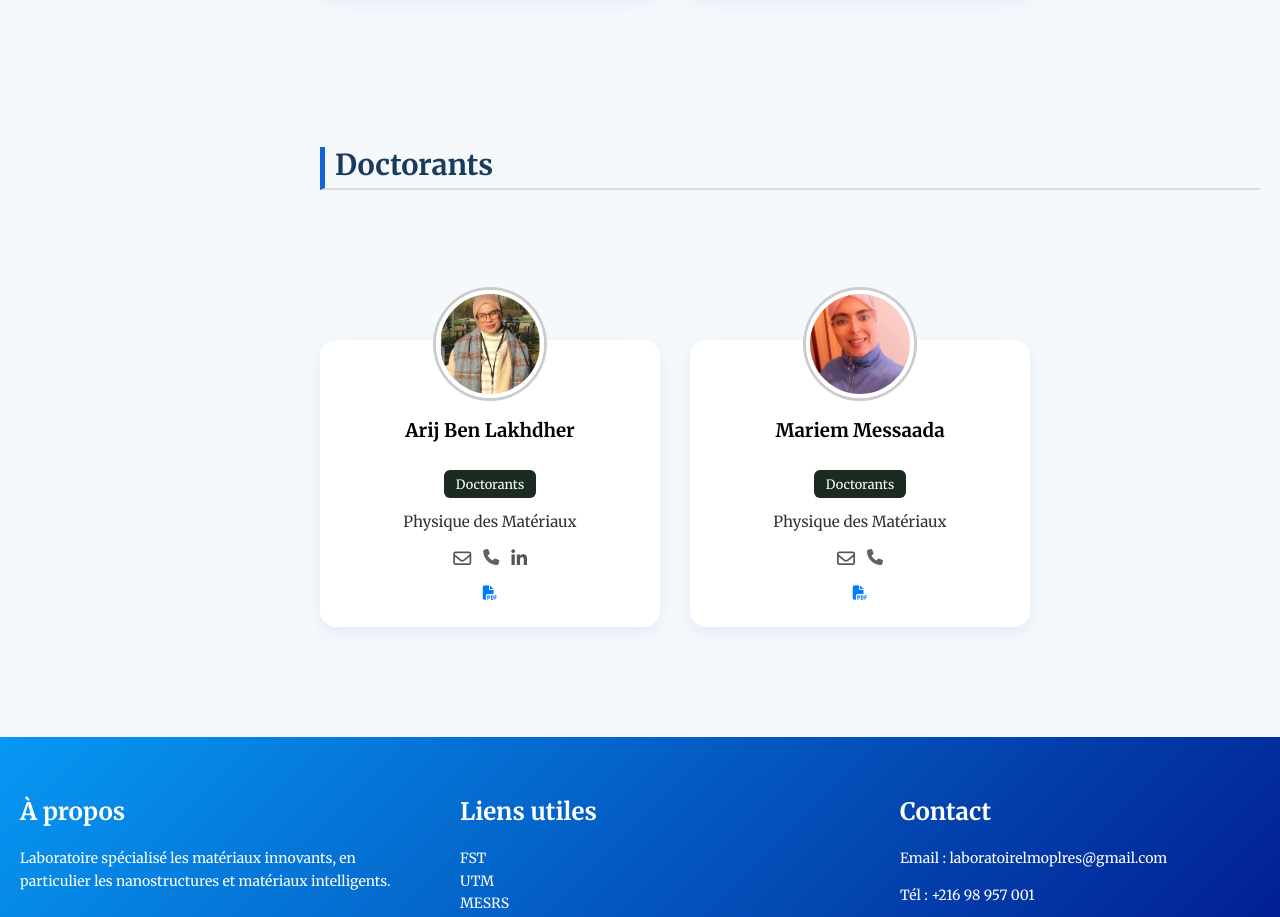
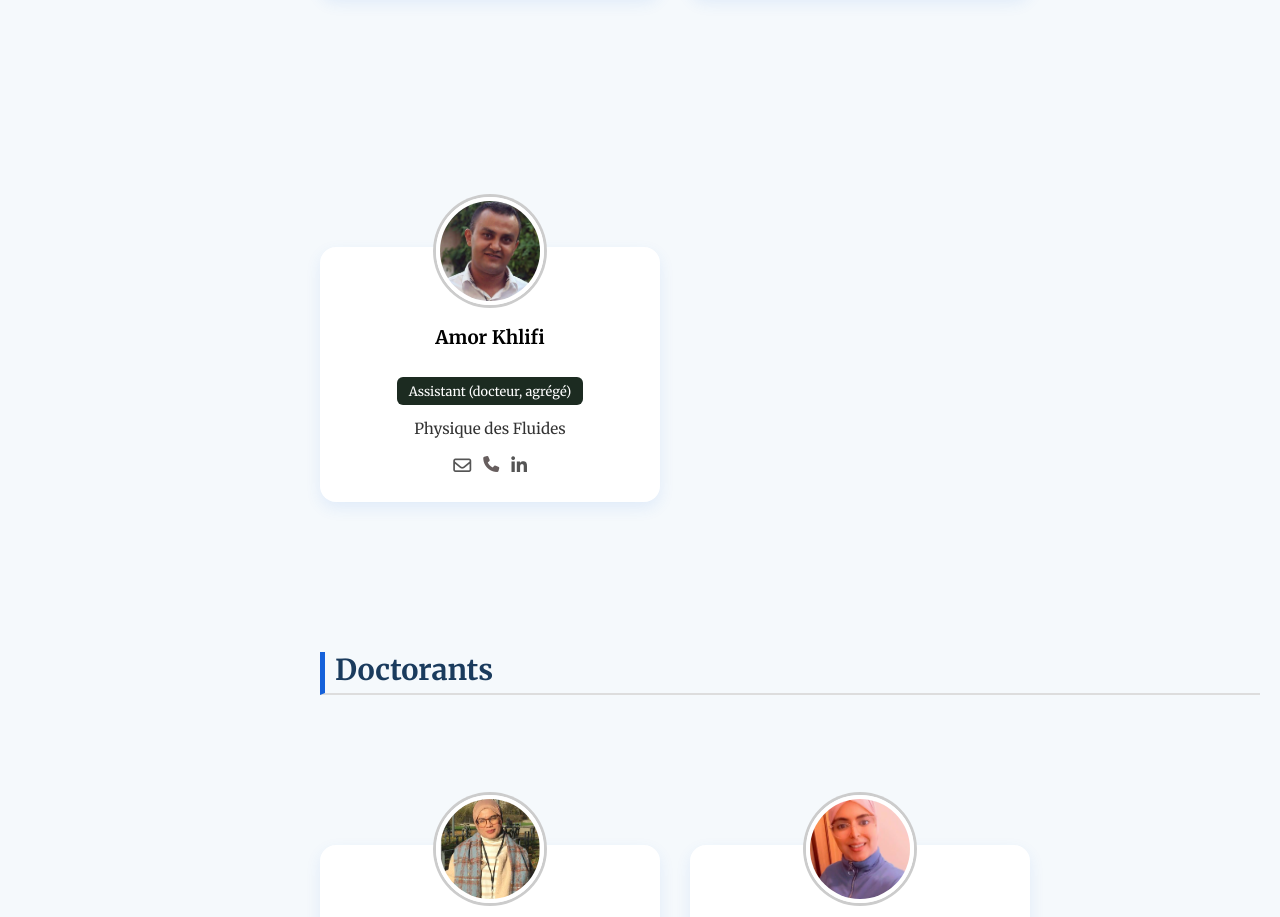
Before and after one commit to AbirBal/LMOP, a website: page equipe.html in a window 1280 px wide. Shown: the part 4708-5625 px from the top of the page. Drawn offline with Linux system fonts and the light colour scheme.

Commit message:
Ajout d'un chercheur

```diff
--- a/equipe.html
+++ b/equipe.html
@@ -417,7 +417,33 @@
    <a href="https://mail.google.com/mail/?view=cm&to=rouahi_ahlem@yahoo.fr&su=Demande%20de%20contact&body=Bonjour%20Docteur%20Ahlem"target="_blank"><i class="fa-regular fa-envelope"></i></a>
  </div>
 </div>
-</div></div>
+</div>
+ <div class="cards-container">
+<div class="card">
+ <div class="profile-pic">
+   <img src="photo personnel\Khlifi Amor.jpeg" alt=" Amor Khlifi">
+ </div>
+ <h3> Amor Khlifi </h3>
+ <div class="badge">Assistant (docteur, agrégé)</div>
+ <p class="institution">Physique des Fluides</p>
+ <div class="contact-icons">
+   <a href="https://mail.google.com/mail/?view=cm&to=lamorkhlifi@gmail.com&su=Demande%20de%20contact&body=Bonjour%20Docteur%20Amor"target="_blank"><i class="fa-regular fa-envelope"></i></a>
+     <span class="show-tel" onclick="togglePhone(this)">
+  <i class='fa fa-phone' style="color:rgb(103, 94, 94)" title="Afficher le numéro"></i>
+</span>
+<!-- Numéro -->
+ <span class="tel-wrapper" style="display:none;">
+  <a href="tel:+21625515412" class="phone-number">+216 25 515 412</a>
+  <span class="hide-tel" onclick="togglePhone(this)">
+    <i class="fas fa-eye-slash" title="Cacher le numéro"></i>
+  </span>
+</span>
+      <a href="https://www.linkedin.com/in/amor-khlifi?lipi=urn%3Ali%3Apage%3Ad_flagship3_profile_view_base_contact_details%3Bg48IEm44QDa1t0p5Pm0Dlw%3D%3D"target="_blank">
+        <i class="fa-brands fa-linkedin-in"></i></a>
+  </div>
+ </div>
+</div>
+</div>
   <button id="backToTop" title="Retour en haut">↑</button>
 
     <!-- Section Doctorants -->
```
Also changed, not shown: photo personnel/Khlifi Amor.jpeg (added).
